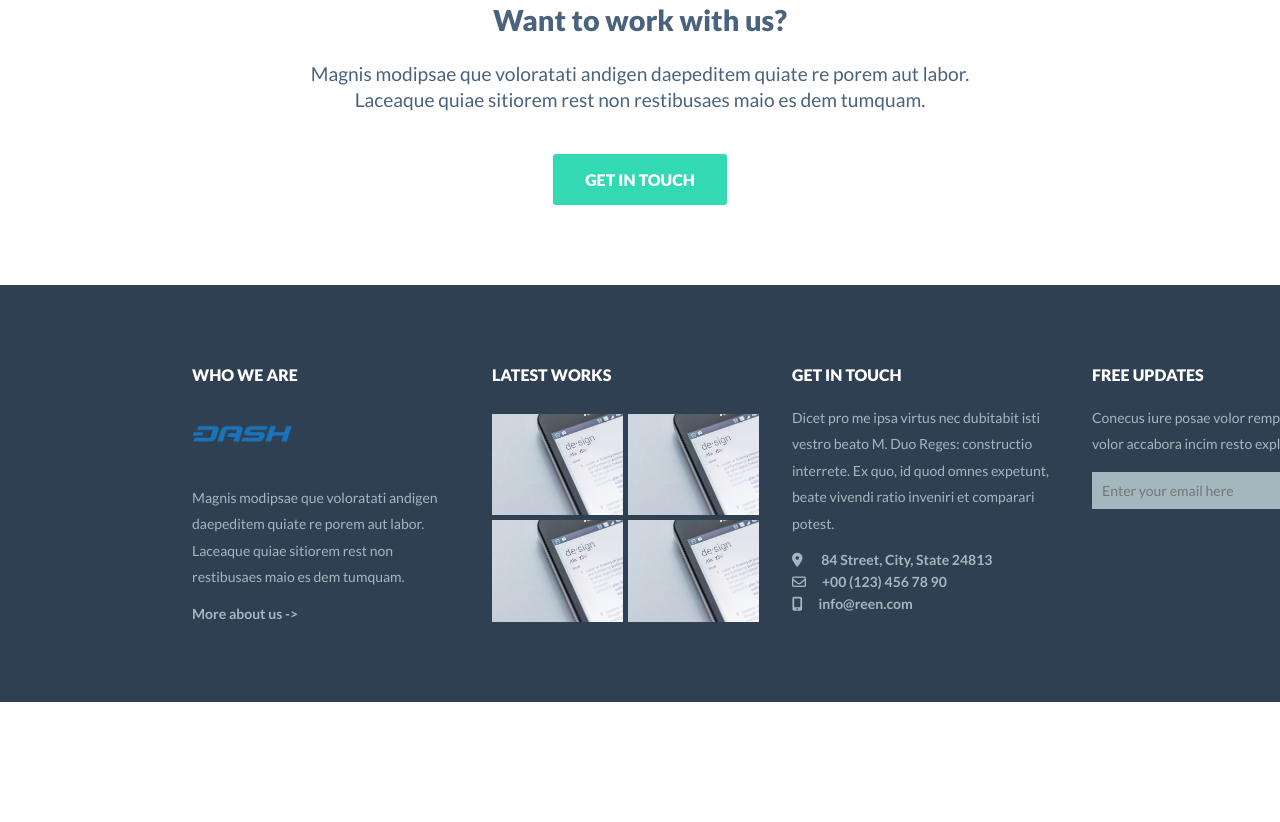
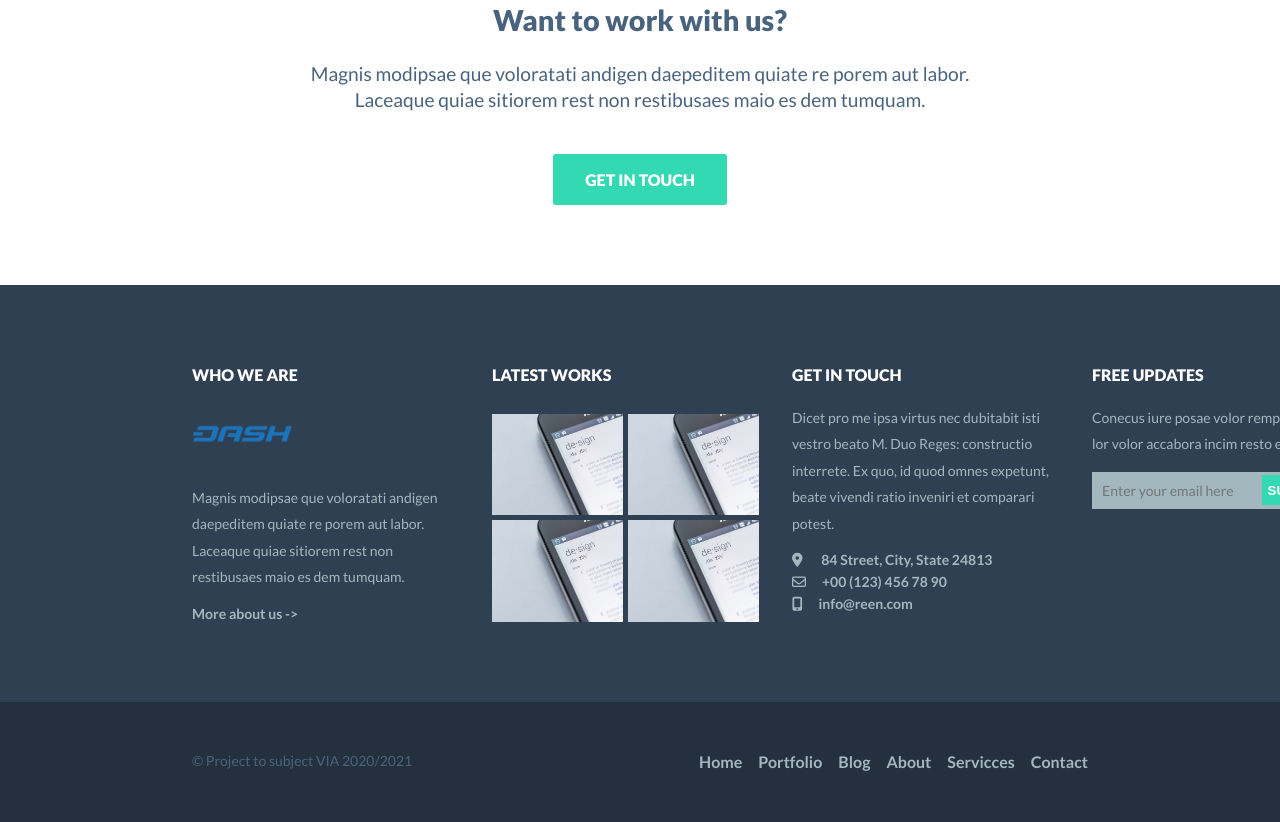
Before and after one commit to kopkaa/VIA_PROJECT, a website: page index.html in a window 1280 px wide. Shown: the part 2697-3519 px from the top of the page. Before the commit the page ends 3399 px from the top, so only its background shows below. Drawn offline with nearby package versions, Linux system fonts and the light colour scheme; files that its build step writes are made by us from their sources; files whose address does not match are found by name; a web font is replaced by a local one.

Commit message:
footer done

```diff
--- a/index.html
+++ b/index.html
@@ -124,6 +124,7 @@
     </section>
 
     <footer>
+      <div class="footer">
         <div class="column">
           <h4>Who We Are</h4>
           <div class="logo">
@@ -159,6 +160,18 @@
             <button id="clear">SUBSCRIBE</button>
         </div>
         </div>
+      </div>
+      <div class="footer-second">
+        <p>&copy; Project to subject VIA 2020/2021</p>
+        <ul>
+          <li><a href="default.asp">Home</a></li>
+          <li><a href="news.asp">Portfolio</a></li>
+          <li><a href="contact.asp">Blog</a></li>
+          <li><a href="about.asp">About</a></li>
+          <li><a href="about.asp">Servicces</a></li>
+          <li><a href="about.asp">Contact</a></li>
+        </ul>
+      </div>
     </footer>
   </main>
 
--- a/styles/scss/footer.scss
+++ b/styles/scss/footer.scss
@@ -1,6 +1,8 @@
 footer {
+
+.footer {
 	display: flex;
-	flex-direction: row;
+	flex-direction: row!important;
 	justify-content: space-between;
 	padding: 0 $layout_padding;
 	background-color: $footer_color;
@@ -81,13 +83,10 @@ footer {
 	}
 
 	.updates {
-		p {
-			padding-right: 0rem!important;
-		}
 
 		.buttonIn {
-				width: 300px;
 				position: relative;
+				padding-right: 2rem;
 		}
 
 		input {
@@ -104,7 +103,7 @@ footer {
 		button {
 				top: 10%;
 				position: absolute;
-				right: 8px;
+				right: 42px;
 				z-index: 2;
 				border: none;
 				height: 80%;
@@ -117,3 +116,35 @@ footer {
 	}
 
 }
+
+	.footer-second {
+		width: 100%;
+		min-height: 120px;
+		padding: 0 $layout_padding;
+		background: darken($main_color, 20%);
+		flex-direction: row!important;
+		align-items: center;
+		justify-content: space-between;
+
+		p {
+			font-size: 0.875rem;
+			text-align: left;
+			margin-bottom: 0px!important;
+		}
+
+		ul {
+			list-style-type: none;
+
+			li {
+				float: left;
+				margin-left: 1rem;;
+
+				a {
+					@include fontLato(1rem, 600);
+					text-decoration: none;
+					color: darken($light-grey, 20%);
+				}
+			}
+		}
+	}
+}
```
Also changed, not shown: styles/css/styles.css.
